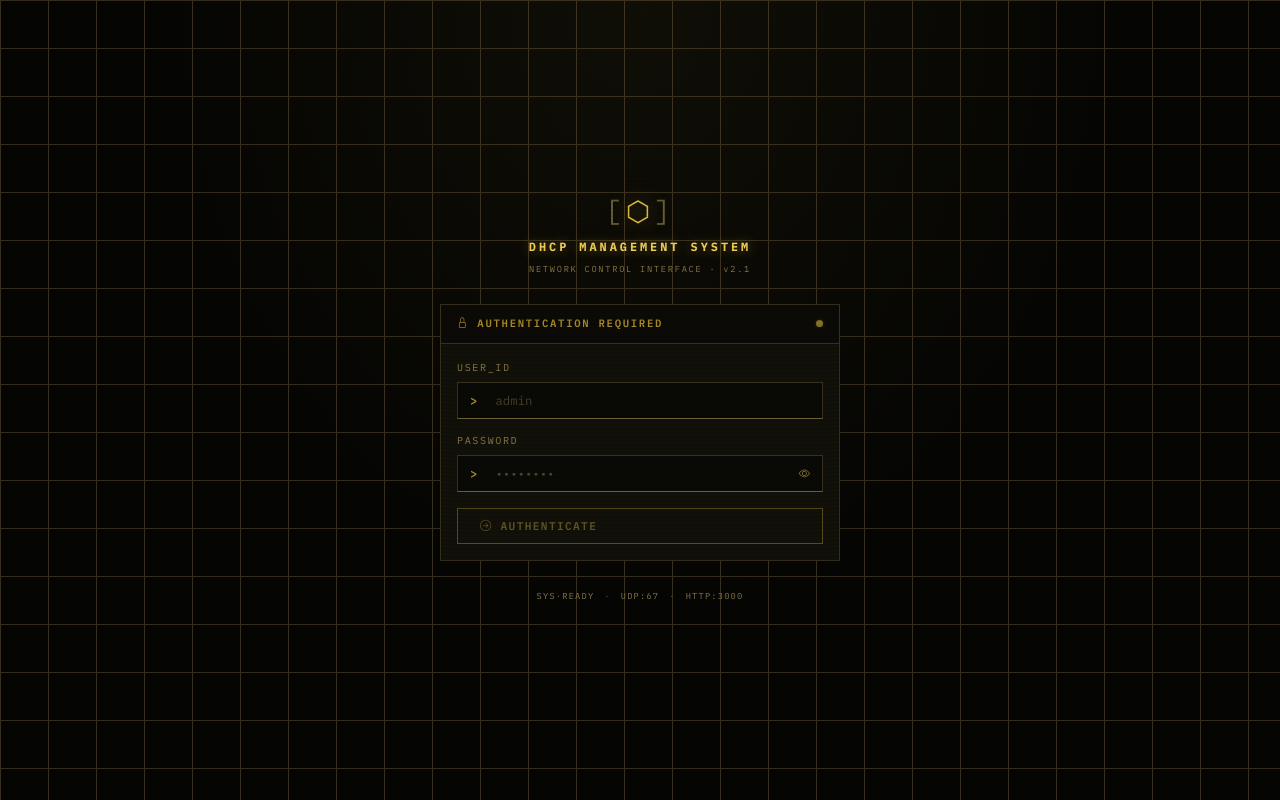
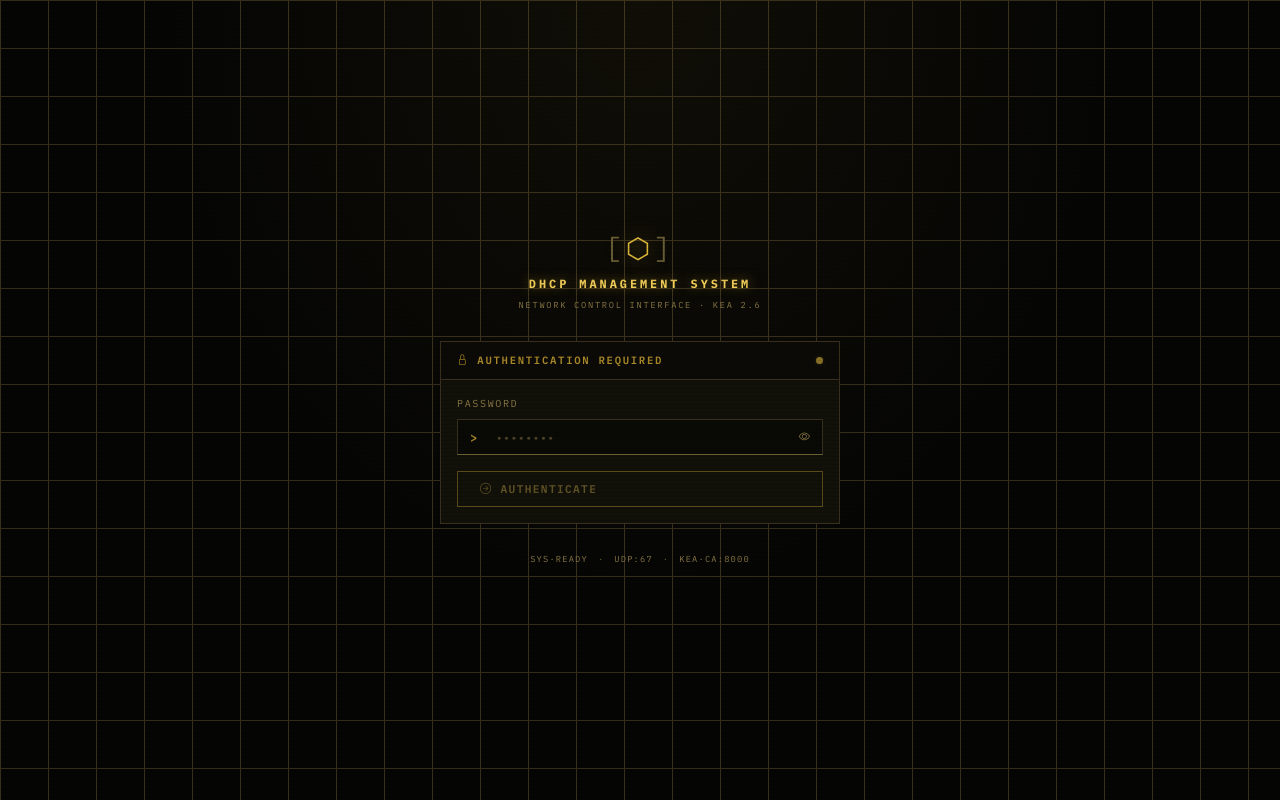
Before and after one commit to khalidalqassabi/dhcp-server, an Angular app in the folder frontend/: page /login in a window 1280 px wide. Built offline with nearby package versions, Linux system fonts and the light colour scheme.

Commit message:
feat(login): password-only login using Kea Basic Auth

```diff
--- a/frontend/src/app/login/login.component.html
+++ b/frontend/src/app/login/login.component.html
@@ -1,8 +1,6 @@
 <div class="auth-wrap">
-
   <div class="auth-frame">
 
-    <!-- System identifier -->
     <div class="sys-ident">
       <div class="sys-logo">
         <span class="logo-bracket">[</span>
@@ -10,38 +8,21 @@
         <span class="logo-bracket">]</span>
       </div>
       <div class="sys-name">DHCP MANAGEMENT SYSTEM</div>
-      <div class="sys-sub">NETWORK CONTROL INTERFACE · v2.1</div>
+      <div class="sys-sub">NETWORK CONTROL INTERFACE · KEA 2.6</div>
     </div>
 
-    <!-- Auth panel -->
     <div class="panel auth-panel">
       <div class="panel-head">
-        <span>
-          <i class="bi bi-lock panel-head-icon"></i>AUTHENTICATION REQUIRED
-        </span>
+        <span><i class="bi bi-lock panel-head-icon"></i>AUTHENTICATION REQUIRED</span>
         <span class="auth-status-dot"></span>
       </div>
       <div class="panel-body">
 
-        <!-- Error -->
         <div *ngIf="error" class="auth-error mb-3">
           <span class="err-marker">ERR</span> {{ error }}
         </div>
 
         <form [formGroup]="form" (ngSubmit)="submit()">
-
-          <div class="field">
-            <label class="field-label">User_ID</label>
-            <div class="field-prompt-wrap">
-              <span class="field-prompt">&gt;</span>
-              <input formControlName="username"
-                     type="text"
-                     class="field-input field-prompt-input"
-                     placeholder="admin"
-                     autocomplete="username">
-            </div>
-          </div>
-
           <div class="field">
             <label class="field-label">Password</label>
             <div class="field-prompt-wrap">
@@ -51,36 +32,30 @@
                      class="field-input field-prompt-input"
                      placeholder="••••••••"
                      autocomplete="current-password">
-              <button type="button"
-                      class="pw-toggle"
-                      (click)="showPw = !showPw"
-                      tabindex="-1">
+              <button type="button" class="pw-toggle" (click)="showPw = !showPw" tabindex="-1">
                 <i class="bi" [class.bi-eye]="!showPw" [class.bi-eye-slash]="showPw"></i>
               </button>
             </div>
           </div>
 
           <div class="auth-actions mt-4">
-            <button type="submit"
-                    class="pbtn pbtn-amber w-full"
-                    [disabled]="form.invalid || loading">
+            <button type="submit" class="pbtn pbtn-amber w-full" [disabled]="form.invalid || loading">
               <span *ngIf="loading" class="spin spin-sm"></span>
               <i *ngIf="!loading" class="bi bi-arrow-right-circle"></i>
               {{ loading ? 'AUTHENTICATING…' : 'AUTHENTICATE' }}
             </button>
           </div>
+        </form>
 
-        </form>
       </div>
     </div>
 
-    <!-- Footer -->
     <div class="auth-footer">
       <span>SYS·READY</span>
       <span class="footer-sep">·</span>
       <span>UDP:67</span>
       <span class="footer-sep">·</span>
-      <span>HTTP:3000</span>
+      <span>KEA·CA:8000</span>
     </div>
 
   </div>
--- a/frontend/src/app/login/login.component.ts
+++ b/frontend/src/app/login/login.component.ts
@@ -10,7 +10,6 @@ import { AuthService }   from '../services/auth.service';
 })
 export class LoginComponent {
   form = this.fb.group({
-    username: ['', Validators.required],
     password: ['', Validators.required]
   });
 
@@ -19,8 +18,8 @@ export class LoginComponent {
   showPw  = false;
 
   constructor(
-    private fb:   FormBuilder,
-    private auth: AuthService,
+    private fb:     FormBuilder,
+    private auth:   AuthService,
     private router: Router
   ) {}
 
@@ -28,11 +27,10 @@ export class LoginComponent {
     if (this.form.invalid) return;
     this.loading = true;
     this.error   = '';
-    const { username, password } = this.form.value;
-    this.auth.login(username!, password!).subscribe({
+    this.auth.login(this.form.value.password!).subscribe({
       next:  () => this.router.navigate(['/dashboard']),
       error: (e) => {
-        this.error   = e.error?.error || 'Login failed';
+        this.error   = e.status === 401 ? 'Invalid password' : 'Connection failed — is Kea running?';
         this.loading = false;
       }
     });
```
